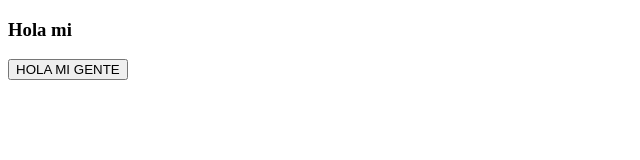
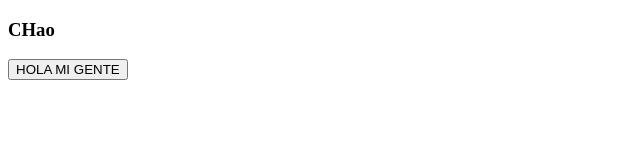
Before and after one commit to Andres-gbv/repo-prueba, a plain HTML site: page index.html in a window 1280 px wide. Shown: the full height of the page, 0-640 px from the left. Drawn offline with Linux system fonts and the light colour scheme.

Commit message:
Update greeting in index.html

```diff
--- a/index.html
+++ b/index.html
@@ -6,7 +6,7 @@
     <title>Mi segunda chamba </title>
 </head>
 <body>
-    <h3>Hola mi </h3>
+    <h3>CHao</h3>
     <button>HOLA MI GENTE</button>
 </body>
 </html>
```
